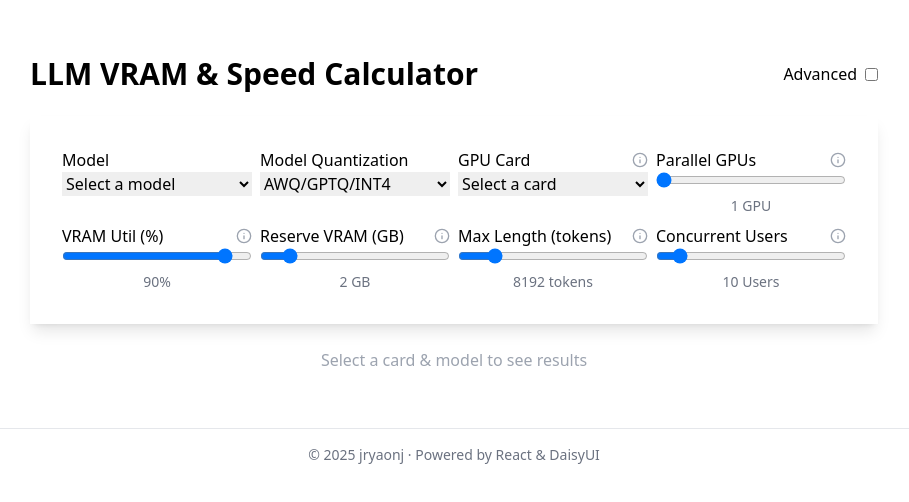
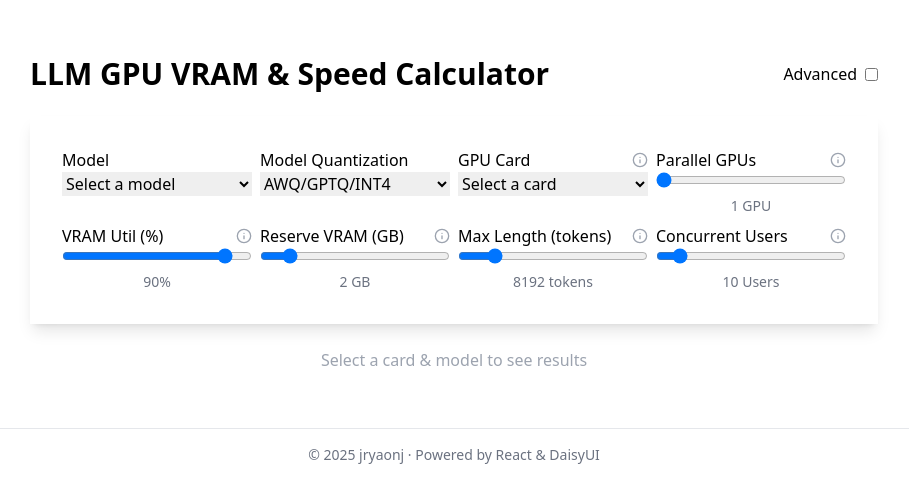
Before and after one commit to jryaonj/llm-gpu-vram-calc, a React (Vite) app: page / in a window 1280 px wide. Shown: the top 502 px of the page, without its empty margins (186-1095 px from the left). Built offline with nearby package versions, Linux system fonts and the light colour scheme.

Commit message:
refactor: rename project to llm-gpu-vram-calc and update title
- Rename project from llm-gpu-calc to llm-gpu-vram-calc in package files
- Update calculator title to "LLM GPU VRAM & Speed Calculator"

```diff
--- a/package.json
+++ b/package.json
@@ -1,5 +1,5 @@
 {
-	"name": "llm-gpu-calc",
+	"name": "llm-gpu-vram-calc",
 	"private": true,
 	"version": "0.0.0",
 	"type": "module",
--- a/src/components/LlmGpuVramCalculator.tsx
+++ b/src/components/LlmGpuVramCalculator.tsx
@@ -193,7 +193,7 @@ export default function LLMVRAMCalculator() {
   return (
     <div className="max-w-4xl mx-auto p-6 space-y-6">
       <div className="flex justify-between items-center">
-        <h1 className="text-3xl font-extrabold">LLM VRAM & Speed Calculator</h1>
+        <h1 className="text-3xl font-extrabold">LLM GPU VRAM & Speed Calculator</h1>
         <label className="flex items-center space-x-2">
           <span>Advanced</span>
           <div className="grid items-center gap-2">
```
Also changed, not shown: 2 other files (tests, documents, lock files or other folders).
